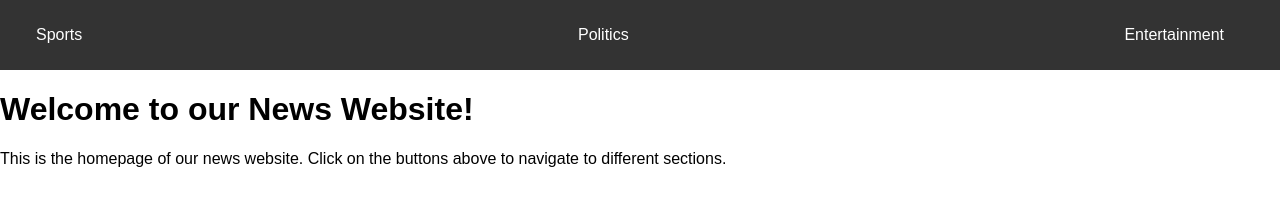
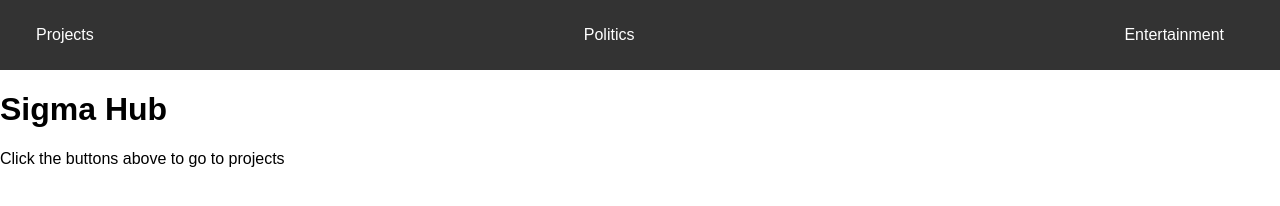
Before and after one commit to deutschween/sigmahub, a plain HTML site: page index.html in a window 1280 px wide. Drawn offline with Linux system fonts and the light colour scheme.

Commit message:
Update index.html

```diff
--- a/index.html
+++ b/index.html
@@ -5,7 +5,7 @@
 <head>
     <meta charset="UTF-8">
     <meta name="viewport" content="width=device-width, initial-scale=1.0">
-    <title>News Website Homepage</title>
+    <title>Sigma Hub</title>
     <style>
         body {
             font-family: Arial, sans-serif;
@@ -50,16 +50,15 @@
     <header>
         <nav>
             <ul>
-                <li><button onclick="location.href='sports.html'">Sports</button></li>
+                <li><button onclick="location.href='projects.html'">Projects</button></li>
                 <li><button onclick="location.href='politics.html'">Politics</button></li>
                 <li><button onclick="location.href='entertainment.html'">Entertainment</button></li>
             </ul>
         </nav>
     </header>
     <main>
-        <!-- Add your homepage content here -->
-        <h1>Welcome to our News Website!</h1>
-        <p>This is the homepage of our news website. Click on the buttons above to navigate to different sections.</p>
+        <h1>Sigma Hub</h1>
+        <p>Click the buttons above to go to projects</p>
     </main>
 </body>
 </html>
```
